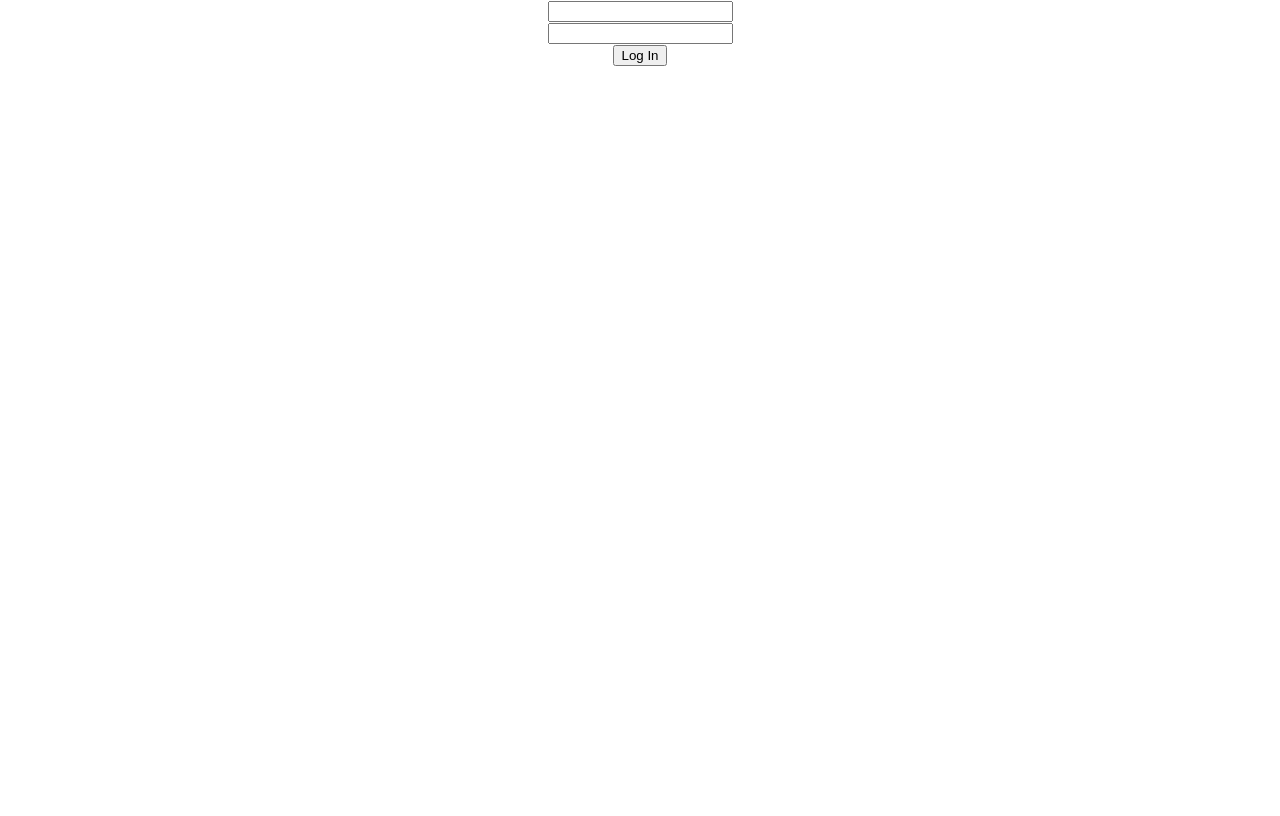
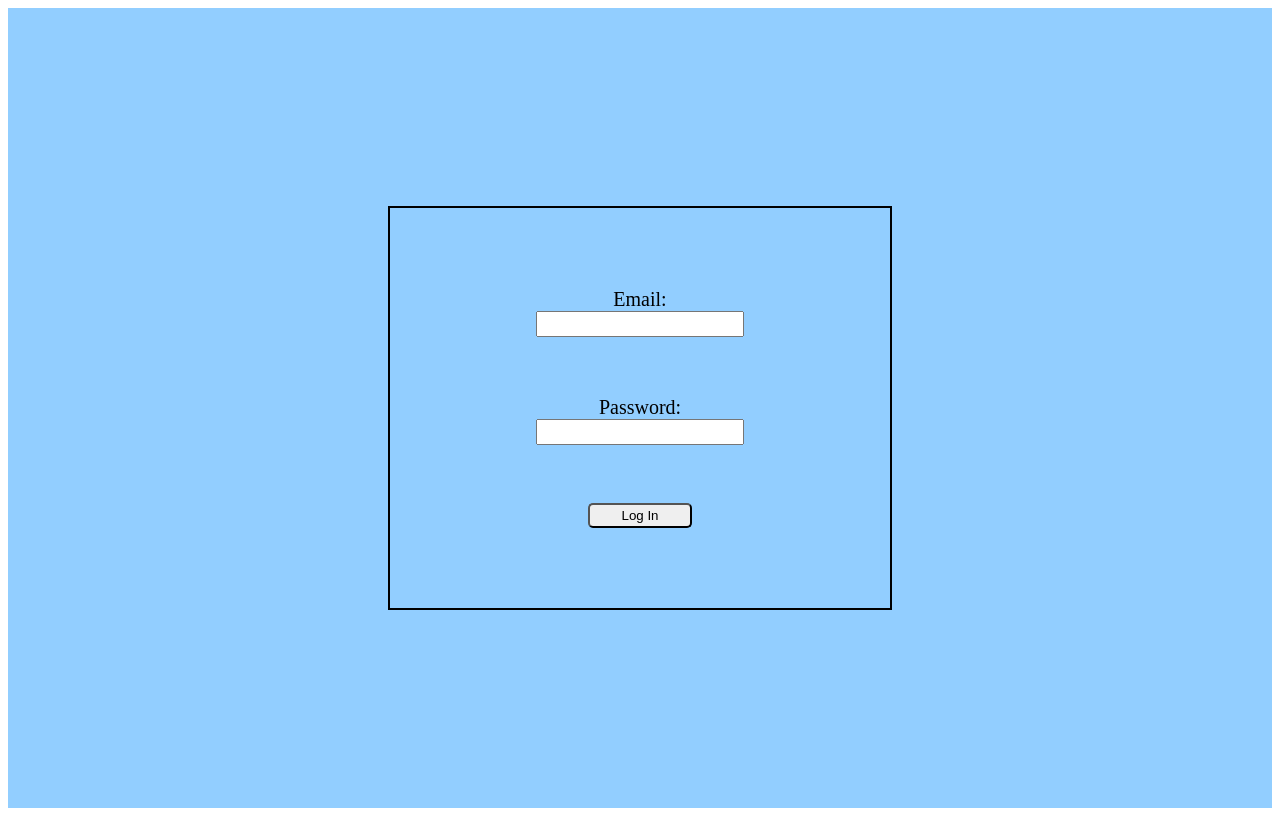
Before and after one commit to georgereddyr/devbrother, a React (Create React App) app in the folder task1/: page /login in a window 1280 px wide. Built offline with nearby package versions, Linux system fonts and the light colour scheme.

Commit message:
added styles

```diff
--- a/task1/src/App.js
+++ b/task1/src/App.js
@@ -1,13 +1,12 @@
 import React from 'react';
-import Login from '../../task1/src/components/Login';
+import Login from './components/Login/Login';
 import './App.css';
 
 function App() {
   return(
-    <>
+    <div className='app'>
       <Login />
-    </>
-
+    </div>
   )
 }
 
--- /dev/null
+++ b/task1/src/components/Input/Input.css
@@ -0,0 +1,4 @@
+input {
+    height: 20px;
+    width: 200px;
+}
--- a/task1/src/components/Input.jsx
+++ b/task1/src/components/Input/Input.jsx
@@ -1,5 +1,5 @@
 import React, {useState} from "react";
-import '../App.css';
+import './Input.css';
 
 export default function Input(props) {
   const [input, setInput] = useState('');
@@ -10,9 +10,5 @@ export default function Input(props) {
     onChange(e.target.value, name);
   }
 
-  return (
-    <div className="form">
-      <input name={name} value={input} onChange={onChangeHandler} type={type}/>
-    </div>
-  )
+  return <input name={name} value={input} onChange={onChangeHandler} type={type}/>
 }
--- /dev/null
+++ b/task1/src/components/Login/Login.css
@@ -0,0 +1,24 @@
+form {
+    height: 60%;
+    display: flex;
+    flex-direction: column;
+    align-items: center;
+    justify-content: space-between;
+}
+
+input {
+    height: 20px;
+    width: 200px;
+}
+
+.button {
+    cursor: pointer;
+    border-radius: 5px;
+    height: 25px;
+    width: 50%;
+}
+
+.button:hover {
+    transition: linear 0.2s;
+    background: rgb(168, 168, 168);
+}
--- a/task1/src/components/Login.jsx
+++ b/task1/src/components/Login/Login.jsx
@@ -1,6 +1,6 @@
 import React, {useState} from "react";
-import Input from './Input';
-import '../App.css';
+import Input from '../Input/Input';
+import './Login.css';
 
 export default function Submit(props) {
   const [formValue, setFormValue] = useState({email: '', password: ''});
@@ -19,11 +19,14 @@ export default function Submit(props) {
   return (
     <>
       <form onSubmit={submit}>
-        <Input type="email" onChange={handleFormChange} name='email' />
-        <Input type="password" onChange={handleFormChange} name='password'/>
-        <input type="submit" value="Log In"></input>
+        <div className="labels">Email:
+          <Input type="email" onChange={handleFormChange} name='email' />
+        </div>
+        <div className="labels">Password:
+          <Input type="password" onChange={handleFormChange} name='password' />
+        </div>
+        <input type="submit" value="Log In" className="button" />
       </form>
-
     </>
   )
 };
--- a/task1/src/index.css
+++ b/task1/src/index.css
@@ -1,13 +1,22 @@
-body {
-  margin: 0;
-  font-family: -apple-system, BlinkMacSystemFont, 'Segoe UI', 'Roboto', 'Oxygen',
-    'Ubuntu', 'Cantarell', 'Fira Sans', 'Droid Sans', 'Helvetica Neue',
-    sans-serif;
-  -webkit-font-smoothing: antialiased;
-  -moz-osx-font-smoothing: grayscale;
+#root {
+  display: flex;
+  align-items: center;
+  justify-content: center;
+  height: 100vh;
+  background:rgba(18, 148, 255, 0.459);
+  font-size: 20px;
 }
 
-code {
-  font-family: source-code-pro, Menlo, Monaco, Consolas, 'Courier New',
-    monospace;
+.app {
+  display: flex;
+  align-items: center;
+  justify-content: center;
+  height: 50vh;
+  width: 500px;
+  border: 2px solid black;
 }
+
+.labels {
+  display: flex;
+  flex-direction: column;
+}
```
Also changed, not shown: task1/src/components/Label/Label.jsx (renamed from task1/src/components/Label.jsx).
